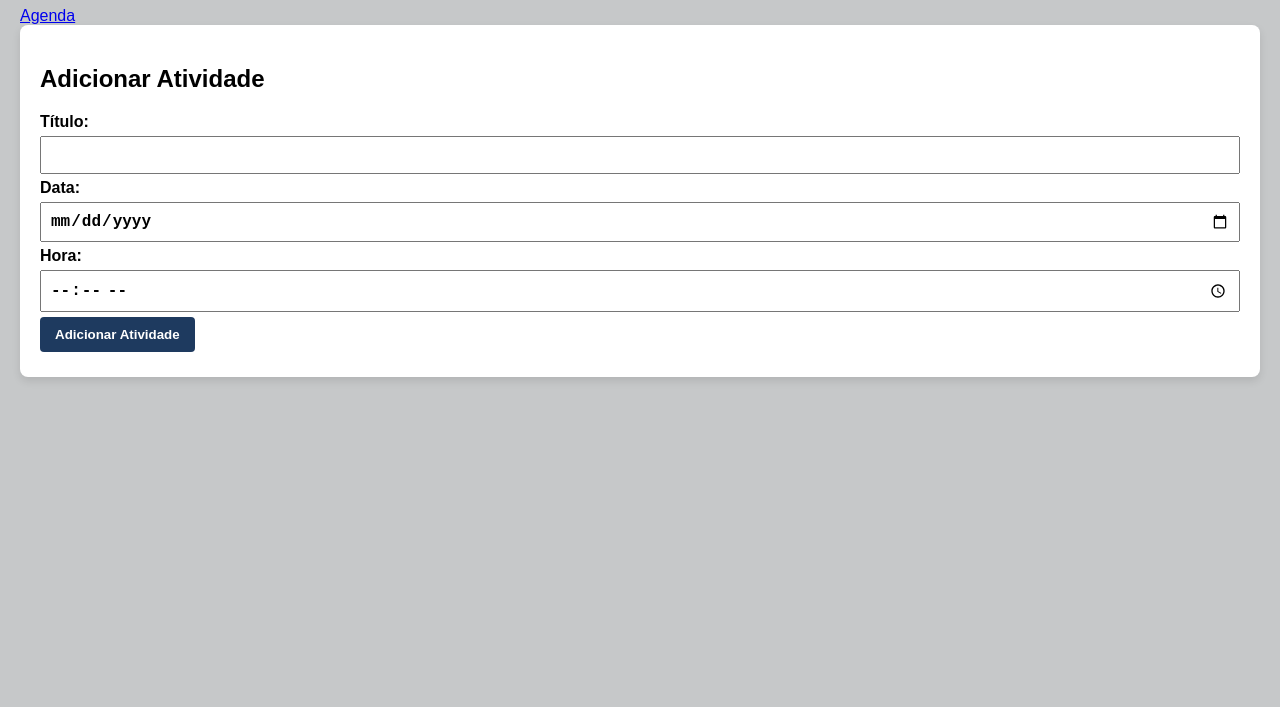
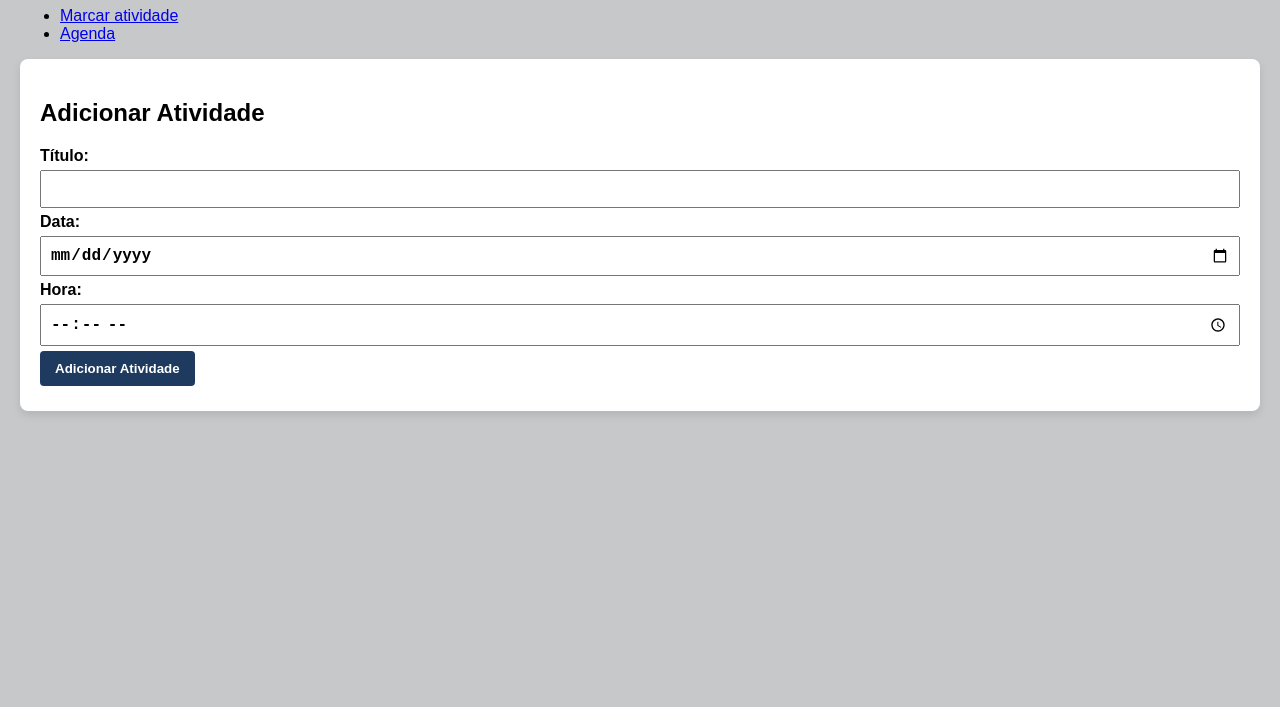
Before and after one commit to filipe-pinto-almeida/cet-manager, a plain HTML site: page marcar-atividade.html in a window 1280 px wide. Shown: the part 93-800 px from the top of the page. Drawn offline with Linux system fonts and the light colour scheme.

Commit message:
feat: adiciona menu de navegacao

```diff
--- a/marcar-atividade.html
+++ b/marcar-atividade.html
@@ -11,9 +11,12 @@
     <header>
         <h1>Marcar atividade</h1>
     </header>
-    <nav>
-    <a href="index.html">Agenda</a>
-</nav>
+ <nav>
+    <ul>
+      <li><a href="marcar-atividade.html">Marcar atividade</a></li>
+      <li><a href="index.html">Agenda</a></li>
+     </ul>
+    </nav>
     <main>
 
         <section class="add-event">
```
Also changed, not shown: index.html (+5 -1 lines).
